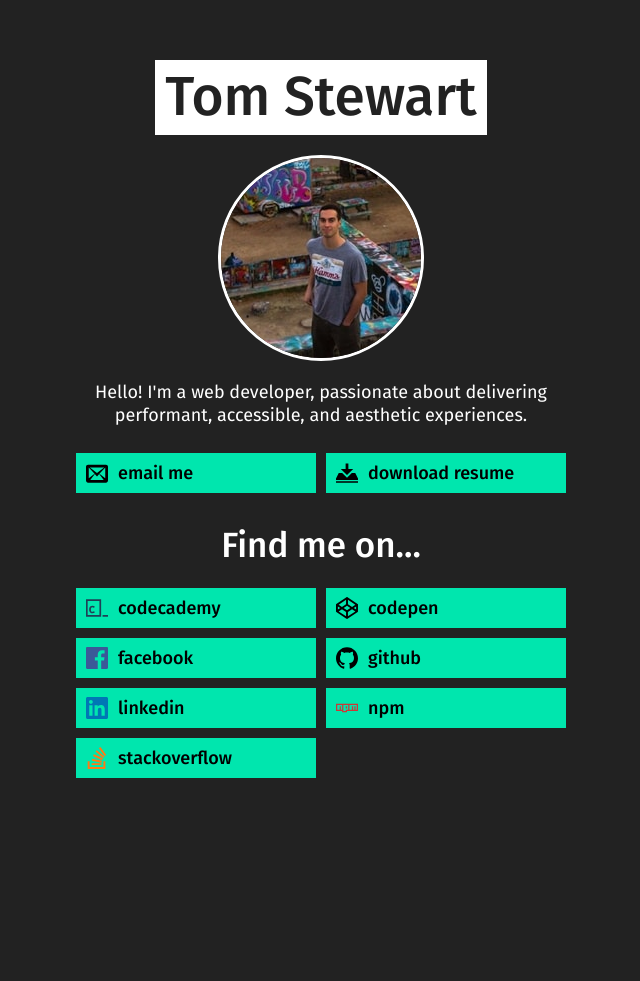
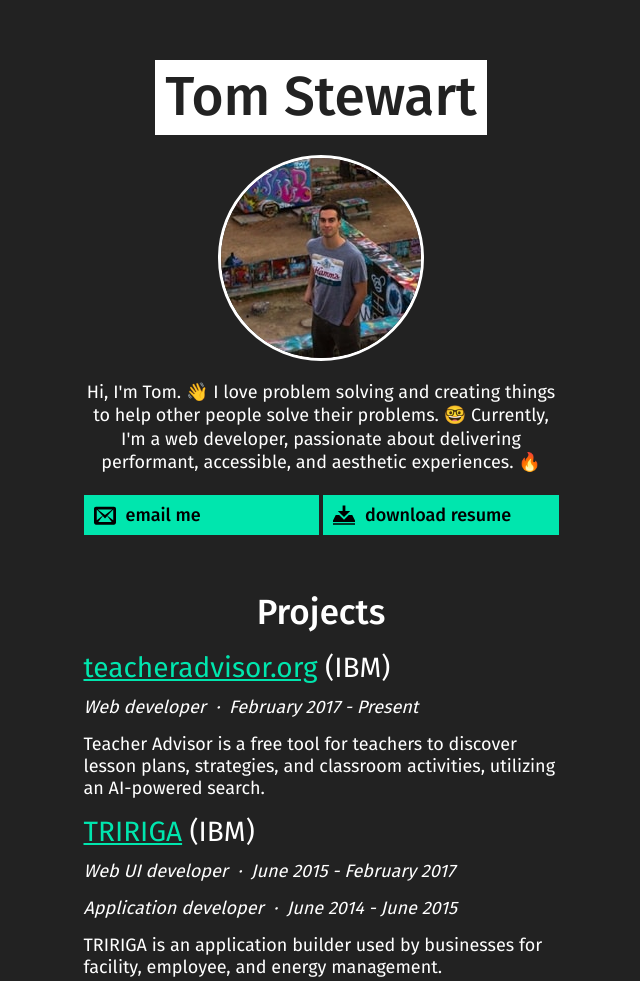
Before and after one commit to tstewart15/tstewart15.github.io, a plain HTML site: page index.html in a window 1280 px wide. Shown: the top 981 px of the page, without its empty margins (319-959 px from the left). Before the commit the page ends 843 px from the top, so only its background shows below. Drawn offline with Linux system fonts and the light colour scheme.

Commit message:
Buncha stuff

```diff
--- a/index.html
+++ b/index.html
@@ -6,7 +6,152 @@
 		<meta name='theme-color' content='#00e6ae'>
 		<meta name='description' content='Tom Stewart, Web Developer'>
 		<title>Tom Stewart</title>
-		<link rel='stylesheet' href='/styles.css'>
+		<!-- <link rel='stylesheet' href='/styles.css'> -->
+		<style>
+			body {
+				margin: 0;
+				font-family: 'Fira Sans', sans-serif;
+				font-size: 18px;
+				display: flex;
+				background-color: #222222;
+				color: white;
+				height: 100vh;
+			}
+
+			.button-container {
+				align-self: stretch;
+				display: grid;
+				grid-template-columns: repeat(auto-fill, minmax(205px, 1fr));
+				grid-gap: 4px;
+			}
+
+			.button {
+				display: inline-flex;
+				align-items: center;
+				color: black;
+				background-color: #00e6ae;
+				padding: 5px 10px;
+				height: 40px;
+				box-sizing: border-box;
+				font-weight: 500;
+				text-decoration: none;
+			}
+			.button:hover {
+				background-color: #ff616f;
+			}
+			.button:active {
+				transform: scale(0.96);
+			}
+			.button:focus {
+				outline: none;
+				box-shadow: 0 0 0 1px white;
+			}
+			.button::-moz-focus-inner {
+				border: 0;
+			}
+			.button > :not(:last-child) {
+				margin-right: 10px;
+			}
+			.button-label {
+				flex: 1;
+				min-width: 0;
+				text-overflow: ellipsis;
+				white-space: nowrap;
+				overflow: hidden;
+			}
+			.button-svg {
+				height: 22px;
+				width: 22px;
+				flex-shrink: 0;
+			}
+
+			.content-wrapper {
+				display: flex;
+				flex-direction: column;
+				padding: 60px 20px;
+				max-width: 475px;
+				margin: auto;
+			}
+			.content-wrapper > :not(:last-child) {
+				margin-bottom: 60px;
+			}
+
+			dd, dl, dt {
+				margin: 0;
+			}
+			dt {
+				margin-bottom: 10px;
+			}
+			dd:not(:last-child) {
+				margin-bottom: 15px;
+			}
+
+			h1 {
+				font-size: 55px;
+				font-weight: 500;
+				margin: 0;
+				text-align: center;
+				line-height: 1;
+				background-color: white;
+				color: #222222;
+				padding: 10px;
+			}
+
+			h2 {
+				font-size: 35px;
+				font-weight: 500;
+				margin: 0;
+				text-align: center;
+				line-height: 1;
+			}
+
+			h3 {
+				font-size: 28px;
+				font-weight: 400;
+				margin: 0;
+				line-height: 1.3;
+			}
+
+			header {
+				display: flex;
+				flex-direction: column;
+				align-items: center;
+			}
+			header > :not(:last-child) {
+				margin-bottom: 20px;
+			}
+
+			.link {
+				color: #00e6ae;
+			}
+			.link:hover {
+				color: #ff616f;
+			}
+			.link:focus {
+				outline: 1px solid white;
+				outline-offset: 3px;
+			}
+
+			p {
+				margin: 0;
+				line-height: 1.3;
+				text-align: center;
+			}
+
+			.profile-image {
+				border-radius: 50%;
+				border: 3px solid white;
+			}
+
+			section {
+				display: flex;
+				flex-direction: column;
+				align-items: center;
+			}
+			section > :not(:last-child) {
+				margin-bottom: 20px;
+			}
+		</style>
 		<link href='https://fonts.googleapis.com/css?family=Fira+Sans:400,500' rel='stylesheet'>
 		<link rel='manifest' href='/manifest.json'>
 	</head>
@@ -53,10 +198,10 @@
 			</defs>
 		</svg>
 		<div class='content-wrapper'>
-			<header>
+			<section>
 				<h1>Tom Stewart</h1>
 				<img src='/profile.jpg' alt='Tom Stewart' height='200' class='profile-image' />
-				<p>Hello! I'm a web developer, passionate about delivering performant, accessible, and aesthetic experiences.</p>
+				<p>Hi, I'm Tom. 👋 I love problem solving and creating things to help other people solve their problems. 🤓 Currently, I'm a web developer, passionate about delivering performant, accessible, and aesthetic experiences. 🔥</p>
 				<div class='button-container'>
 					<a class='button' href='mailto:tstewart8692@gmail.com'>
 						<svg class='button-svg'><use xlink:href="#icon-email"></use></svg>
@@ -67,9 +212,21 @@
 						<span class='button-label'>download resume</span>
 					</a>
 				</div>
-			</header>
+			</section>
 			<section>
-				<h2>Find me on...</h2>
+				<h2>Projects</h2>
+				<dl>
+					<dt><h3><a class="link" href='https://teacheradvisor.org'>teacheradvisor.org</a> (IBM)</h3></dt>
+					<dd><i>Web developer&nbsp;&nbsp;&middot;&nbsp;&nbsp;February 2017 - Present</i></dd>
+					<dd>Teacher Advisor is a free tool for teachers to discover lesson plans, strategies, and classroom activities, utilizing an AI-powered search.</dd>
+					<dt><h3><a class="link" href='https://www.ibm.com/us-en/marketplace/ibm-tririga'>TRIRIGA</a> (IBM)</h3></dt>
+					<dd><i>Web UI developer&nbsp;&nbsp;&middot;&nbsp;&nbsp;June 2015 - February 2017</i></dd>
+					<dd><i>Application developer&nbsp;&nbsp;&middot;&nbsp;&nbsp;June 2014 - June 2015</i></dd>
+					<dd>TRIRIGA is an application builder used by businesses for facility, employee, and energy management.</dd>
+				</dl>
+			</section>
+			<section>
+				<h2>Socials</h2>
 				<div class='button-container'>
 					<a class='button' href='https://www.codecademy.com/tjs352'>
 						<svg class='button-svg'><use xlink:href="#icon-codecademy"></use></svg>
@@ -102,5 +259,6 @@
 				</div>
 			</section>
 		</div>
+		<!-- <script src='/buttonKeyShortcuts.js' defer></script> -->
 	</body>
 </html>
--- a/styles.css
+++ b/styles.css
@@ -1,7 +1,3 @@
-a {
-	text-decoration: none;
-}
-
 body {
 	margin: 0;
 	font-family: 'Fira Sans', sans-serif;
@@ -13,16 +9,10 @@
 }
 
 .button-container {
-	display: flex;
-	align-items: center;
-	justify-content: center;
-	flex-wrap: wrap;
 	align-self: stretch;
 	display: grid;
-	grid-template-columns: repeat(auto-fill, minmax(205px, 1fr))
-}
-.button-container > * {
-	margin: 5px;
+	grid-template-columns: repeat(auto-fill, minmax(205px, 1fr));
+	grid-gap: 4px;
 }
 
 .button {
@@ -34,6 +24,7 @@
 	height: 40px;
 	box-sizing: border-box;
 	font-weight: 500;
+	text-decoration: none;
 }
 .button:hover {
 	background-color: #ff616f;
@@ -43,7 +34,7 @@
 }
 .button:focus {
 	outline: none;
-	box-shadow: 0 0 0 2px white;
+	box-shadow: 0 0 0 1px white;
 }
 .button::-moz-focus-inner {
 	border: 0;
@@ -68,11 +59,21 @@
 	display: flex;
 	flex-direction: column;
 	padding: 60px 20px;
-	max-width: 500px;
+	max-width: 475px;
 	margin: auto;
 }
 .content-wrapper > :not(:last-child) {
-	margin-bottom: 30px;
+	margin-bottom: 60px;
+}
+
+dd, dl, dt {
+	margin: 0;
+}
+dt {
+	margin-bottom: 10px;
+}
+dd:not(:last-child) {
+	margin-bottom: 15px;
 }
 
 h1 {
@@ -94,6 +95,13 @@
 	line-height: 1;
 }
 
+h3 {
+	font-size: 28px;
+	font-weight: 400;
+	margin: 0;
+	line-height: 1.3;
+}
+
 header {
 	display: flex;
 	flex-direction: column;
@@ -101,6 +109,17 @@
 }
 header > :not(:last-child) {
 	margin-bottom: 20px;
+}
+
+.link {
+	color: #00e6ae;
+}
+.link:hover {
+	color: #ff616f;
+}
+.link:focus {
+	outline: 1px solid white;
+	outline-offset: 3px;
 }
 
 p {
```
